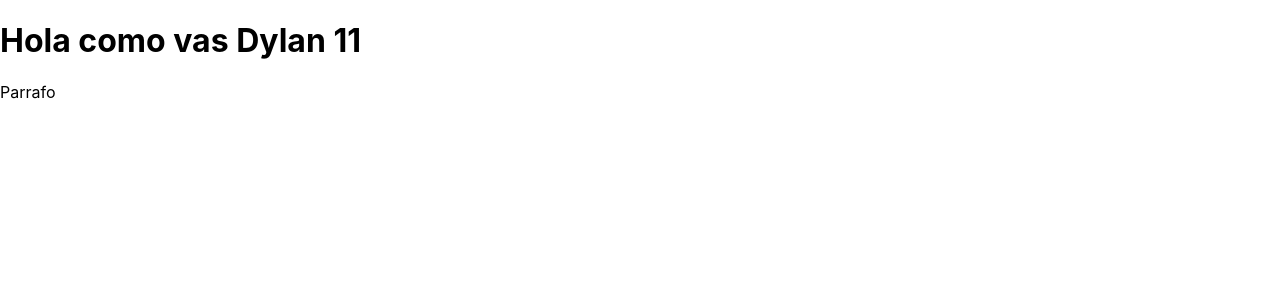
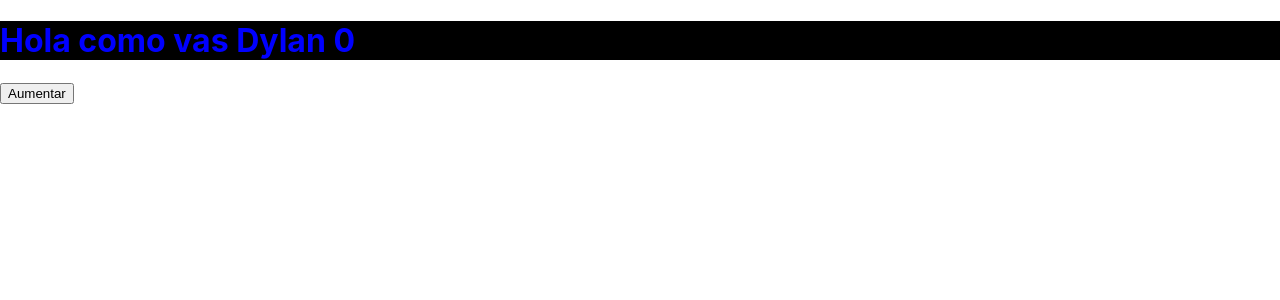
Before and after one commit to kevinarias2210/DashboardCriptos, a React (Create React App) app: page / in a window 1280 px wide. Shown: the top 300 px of the page. Built offline with nearby package versions, Linux system fonts and the light colour scheme.

Commit message:
Ejemplos de hooks y props

```diff
--- a/src/App.css
+++ b/src/App.css
@@ -1,38 +1,4 @@
-.App {
-  text-align: center;
+.tx{
+  color: blue;
+  background: black;
 }
-
-.App-logo {
-  height: 40vmin;
-  pointer-events: none;
-}
-
-@media (prefers-reduced-motion: no-preference) {
-  .App-logo {
-    animation: App-logo-spin infinite 20s linear;
-  }
-}
-
-.App-header {
-  background-color: #282c34;
-  min-height: 100vh;
-  display: flex;
-  flex-direction: column;
-  align-items: center;
-  justify-content: center;
-  font-size: calc(10px + 2vmin);
-  color: white;
-}
-
-.App-link {
-  color: #61dafb;
-}
-
-@keyframes App-logo-spin {
-  from {
-    transform: rotate(0deg);
-  }
-  to {
-    transform: rotate(360deg);
-  }
-}
--- a/src/App.js
+++ b/src/App.js
@@ -1,6 +1,16 @@
-function App() {
-  return
+import {Holis} from './Holis'
+import Parrafo from './Parrafo'
+import {useState} from 'react'
+import "./App.css"
+
+export default function App() {
+  let [count, setCount] = useState(0)
+  //let [x, setx] = useState(10)
+  const accion = _ => setCount(count + 1)
+  //const accion2 = _ => setx(x + 10)
+  return (<>
+    <Holis name="Dylan" num={count}/>
+    <Parrafo ex={accion}/>
+  </>)
 
 }
-
-export default App;
--- a/src/Holis.jsx
+++ b/src/Holis.jsx
@@ -1,3 +1,16 @@
+import {useEffect, useState} from 'react'
+
 export function Holis({name, num}) {
-  return <h1>Hola como vas {name} {num + 1}</h1>
+  /* let [count, setCount] = useState(0)
+  let [x, setx] = useState(10)
+  const accion = _ => setCount(count + 1)
+  const accion2 = _ => setx(x + 10) */
+  //useEffect(accion,[])
+  return (
+    <>
+      <h1 className="tx">Hola como vas {name} {num}</h1>
+     {/*  <button onClick={accion}>aumentar</button>
+      <button onClick={accion2}>aumentar x</button> */}
+    </>
+  )
 }
--- a/src/Parrafo.jsx
+++ b/src/Parrafo.jsx
@@ -1,7 +1,5 @@
-function Parrafo() {
+export default function Parrafo({ex}) {
   return (
-    <div>Parrafo</div>
+    <button onClick={ex}>Aumentar</button>
   )
 }
-
-export default Parrafo
--- a/src/index.js
+++ b/src/index.js
@@ -8,8 +8,7 @@ import Parrafo from './Parrafo'
 const root = ReactDOM.createRoot(document.getElementById('root'));
 root.render(
   <React.StrictMode>
-    <Holis name="Dylan" num={10}/>
-    <Parrafo/>
+    <App/>
   </React.StrictMode>
 )
 
```
